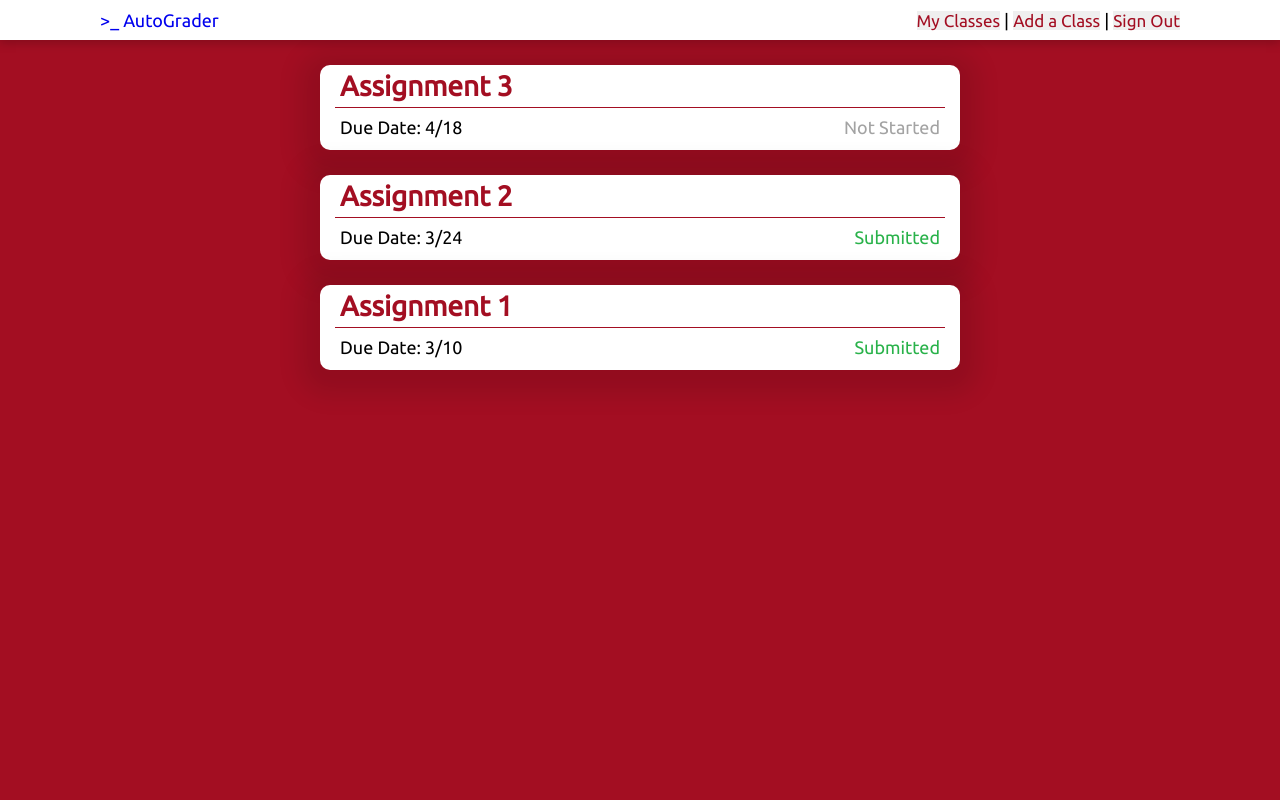
After one commit to EricPatel/Autograder, a Flask app: template webApp/templates/pages/dashboard.html in a window 1280 px wide. The commit adds this page. Run offline with Flask 2, Linux system fonts and the light colour scheme; the template is opened without the code that fills it, so the values that code supplies are empty.

Commit message:
Added routing for new pages and updated css

```diff
--- a/webApp/app.py
+++ b/webApp/app.py
@@ -1,14 +1,36 @@
 # Run with command [FLASK_APP=app.py FLASK_DEBUG=1 flask run]
 # Will reload on save
 
-from flask import Flask, render_template
+from flask import Flask, render_template, redirect, url_for, request
 
 app = Flask(__name__)
 
+#routing for the main page
 @app.route('/')
 def main():
     return render_template('pages/main.html')
 
+#routing for the login page
 @app.route('/login')
 def login():
     return render_template('pages/login.html')
+
+#check the login request
+@app.route('/login', methods=["POST"])
+def validateLogin():
+    #redirect as post
+    return redirect(url_for('dashboard'), code=307)
+
+#routing for the dashboard
+@app.route('/dashboard', methods=["POST"])
+def dashboard():
+    return render_template('pages/dashboard.html')
+
+@app.route('/assignment', methods=["POST"])
+def assignment():
+    return render_template('pages/assignment.html')
+
+@app.route('/signout', methods=["POST"])
+def signOut():
+    #redirect as post
+    return redirect('/')
--- a/webApp/static/styles/style.css
+++ b/webApp/static/styles/style.css
@@ -35,7 +35,6 @@ nav{
   height: 40px;
   color: #a30e22;
   vertical-align: middle;
-
 }
 
 .shadow{
@@ -107,6 +106,10 @@ h1{
   display: inline;
 }
 
+div{
+  height: 100%;
+}
+
 .content{
   display: inline-table;
   width: 50%;
@@ -114,7 +117,7 @@ h1{
   vertical-align: middle;
   margin: auto;
   align-items: center;
-   justify-content: center;
+  justify-content: center;
 }
 
 .text{
@@ -123,6 +126,28 @@ h1{
   flex-direction: column;
   width: 60%;
   padding-left: 40%;
+}
+
+.navLink{
+  display: inline;
+  margin-left: 0px;
+}
+
+.link{
+    border: none;
+    font-size: 17px;
+    color: #a30e22;
+    font-family: 'Ubuntu', sans-serif;
+    padding: 0px;
+}
+
+.link:focus{
+    border: none;
+    font-size: 17px;
+    color: #a30e22;
+    font-family: 'Ubuntu', sans-serif;
+    padding: 0px;
+    outline: none;
 }
 
 .loginPane{
@@ -139,6 +164,8 @@ h1{
   background-color: #fff;
   border-radius: 7px;
   text-align: left;
+  -webkit-box-shadow: -1px -6px 23px 19px rgba(0,0,0,0.08);
+  -moz-box-shadow: -1px -6px 23px 19px rgba(0,0,0,0.08);
   box-shadow: -1px -6px 23px 19px rgba(0,0,0,0.08);
   width: 100%;
 }
@@ -253,14 +280,110 @@ h1{
   outline: none;
 }
 
+.assignment{
+    width: 50%;
+    height: 80px;
+    background-color: #fff;
+    margin: auto;
+    padding-top: 25px;
+    margin-bottom: 25px;
+    -webkit-box-shadow: -1px 6px 23px 19px rgba(0,0,0,0.1);
+    -moz-box-shadow: -1px 6px 23px 19px rgba(0,0,0,0.1);
+    box-shadow: -1px 6px 23px 19px rgba(0,0,0,0.1);
+    border-radius: 10px;
+    text-align: left;
+    padding-top: 5px;
+}
+
+.inverse{
+  color: #fff;
+}
+
+h1.red{
+  color: #a30e22;
+  font-size: 28px;
+}
+
 #username1{
-  padding-top: 60px;
+  padding-top: 65px;
 }
 
 #username2{
   padding-top: 20px;
 }
 
+hr{
+    width: 95%;
+    border: 1px solid #a30e22;
+    border-top: 0px;
+    margin-bottom: 2px;
+    margin-top: 5px;
+}
+
+.description{
+  height: 7px;
+}
+
+p{
+  font-size: 18px;
+  padding-top: 0px;
+  margin-left: 20px;
+  display: inline;
+  color: #000;
+}
+
+.progress{
+  float: right;
+  padding-right: 20px;
+}
+
+.submitted{
+  color: #29b24a;
+}
+
+.notStarted{
+  color: #a3a3a3;
+}
+
+.incomplete{
+
+}
+
+.navTabs{
+  position: absolute;
+  right: 100px;
+  top: 10px;
+}
+
+.spacer{
+  height: 25px;
+}
+
+.assignmentDesc{
+  width: 50%;
+  height: 450px;
+  background-color: #fff;
+  margin: auto;
+  -webkit-box-shadow: -1px 6px 23px 19px rgba(0,0,0,0.1);
+  -moz-box-shadow: -1px 6px 23px 19px rgba(0,0,0,0.1);
+  box-shadow: -1px 6px 23px 19px rgba(0,0,0,0.1);
+  border-radius: 10px;
+  text-align: left;
+  margin-bottom: 25px;
+  padding-top: 5px;
+}
+
+.projectDesc{
+    display: inline-block;
+    padding-bottom: 5px;
+    margin-left: 0px;
+    width: 50%;
+}
+
+.padDesc{
+  padding-left: 20px;
+  padding-right: 20px;
+}
 @media screen and (max-width: 699px) {
   .text{
     width: 50%;
--- /dev/null
+++ b/webApp/templates/dashboardbase.html
@@ -0,0 +1,10 @@
+<!doctype html>
+
+<head>
+  <title>AutoGrader</title>
+  <link href="https://fonts.googleapis.com/css?family=Ubuntu" rel="stylesheet">
+  <script src="{{ url_for('static', filename='scripts/script.js') }}"></script>
+  <link rel="stylesheet" href="{{ url_for('static', filename='styles/style.css') }}">
+</head>
+
+<body>{% block body %}{% endblock %}</body>
--- /dev/null
+++ b/webApp/templates/pages/dashboard.html
@@ -0,0 +1,45 @@
+{% extends 'dashboardbase.html' %}
+
+{% block body %}
+  <nav class="shadow">
+    <a class="brand" href="/">>_ AutoGrader</a>
+    <div class="navTabs">
+      <form class="navLink" action="/dashboard" method="post">
+        <button type="submit" class="link">My Classes</button>
+      </form>
+      <p class="navLink"> | </p>
+      <form class="navLink" action="/addAClass" method="post">
+        <button type="submit" class="link">Add a Class</button>
+      </form>
+      <p class="navLink"> | </p>
+      <form class="navLink" action="/signout" method="post">
+        <button type="submit" class="link">Sign Out</button>
+      </form>
+    </div>
+  </nav>
+  <div class="full">
+    <div class="spacer"></div>
+    <form id="assignment 3" method="post" action="\assignment">
+    <div class="assignment" onclick="document.getElementById('assignment 3').submit();">
+      <h1 class="red">Assignment 3</h1>
+      <hr></hr>
+      <div class="description"></div>
+      <p>Due Date: 4/18</p>
+      <p class="progress notStarted">Not Started</p>
+    </div>
+    <div class="assignment">
+      <h1 class="red">Assignment 2</h1>
+      <hr></hr>
+      <div class="description"></div>
+      <p>Due Date: 3/24</p>
+      <p class="progress submitted">Submitted</p>
+    </div>
+    <div class="assignment">
+      <h1 class="red">Assignment 1</h1>
+      <hr></hr>
+      <div class="description"></div>
+      <p>Due Date: 3/10</p>
+      <p class="progress submitted">Submitted</p>
+    </div>
+  </div>
+{% endblock %}
--- a/webApp/templates/pages/login.html
+++ b/webApp/templates/pages/login.html
@@ -18,7 +18,7 @@
           </form>
         </div>
         <div class="panes" id="signup" style="display: none;">
-          <form action="login" method="post">
+          <form action="signup" method="post">
             <input id="username2" class="inputTextS" type="text" name="username" placeholder="Email Address"></input>
             <input class="inputTextS" type="text" name="username" placeholder="Username"></input>
             <input class="inputTextS" type="password" name="username" placeholder="Password"></input>
--- a/webApp/templates/pages/main.html
+++ b/webApp/templates/pages/main.html
@@ -3,14 +3,14 @@
 
 {% block body %}
   <nav class="shadow">
-    <p class="brand">>_ AutoGrader</p>
+    <a class="brand">>_ AutoGrader</a>
     <a class="navElement" href="/login">Log In | Sign Up</a>
   </nav>
   <div class="full">
     <div class="content">
       <div class="text">
         <h1>Make Grading Easier</h1>
-        <p>Our platform gets rid of the need for you to compile, run, and test hundreds of assignments manually.</p>
+        <p class="inverse">Our platform gets rid of the need for you to compile, run, and test hundreds of assignments manually.</p>
       </div>
     </div><div class="content">
       <div class="image">
```
Also changed, not shown: webApp/templates/pages/assignment.html (added, +33 -0 lines).
